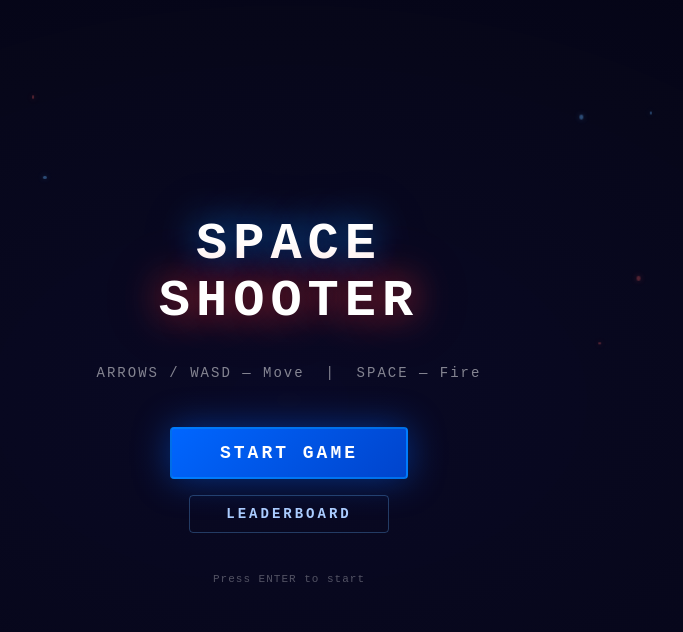
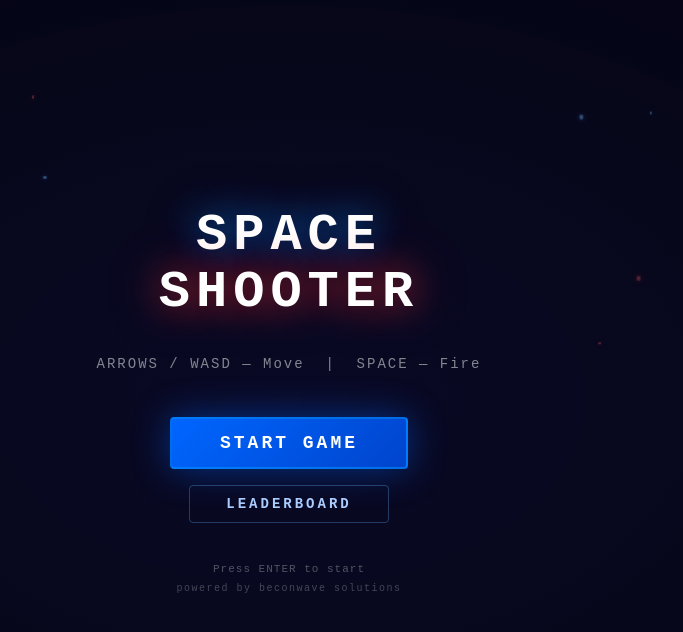
Before and after one commit to 2021BTech/space_shooter, a React (Vite) app: page / in a window 1280 px wide. Shown: the top 632 px of the page, without its empty margins (351-1034 px from the left). Built offline with nearby package versions, Linux system fonts and the light colour scheme; no server answers.

Commit message:
Update: fixed leader score board and updated table

```diff
--- a/src/components/GameOverScreen.tsx
+++ b/src/components/GameOverScreen.tsx
@@ -1,4 +1,4 @@
-import { useEffect, useState } from 'react';
+import { useState } from 'react';
 import { submitScore } from '../services/leaderboardService';
 
 const STORAGE_KEY = 'space-shooter-player-name';
@@ -15,15 +15,6 @@ export function GameOverScreen({ score, level, onRestart }: GameOverScreenProps)
   const [submitting, setSubmitting] = useState(false);
   const [submitError, setSubmitError] = useState(false);
   const [lowerScoreMsg, setLowerScoreMsg] = useState('');
-
-  useEffect(() => {
-    return () => {
-      const current = localStorage.getItem(STORAGE_KEY);
-      if (current) {
-        setPlayerName(current);
-      }
-    };
-  }, []);
 
   async function handleSubmit() {
     const name = playerName.trim();
@@ -168,8 +159,16 @@ export function GameOverScreen({ score, level, onRestart }: GameOverScreenProps)
             {submitting ? 'SUBMITTING...' : 'SUBMIT SCORE'}
           </button>
           {submitError && (
-            <div style={{ fontSize: 11, color: '#ff6666', opacity: 0.7 }}>
-              Failed to submit. Try again.
+            <div style={{
+              fontSize: 13,
+              color: '#ff6666',
+              background: 'rgba(255,50,50,0.1)',
+              border: '1px solid rgba(255,50,50,0.3)',
+              borderRadius: 4,
+              padding: '8px 16px',
+              opacity: 1,
+            }}>
+              Failed to submit — check leaderboard table RLS policies
             </div>
           )}
           {lowerScoreMsg && (
--- a/src/components/StartScreen.tsx
+++ b/src/components/StartScreen.tsx
@@ -185,6 +185,18 @@ export function StartScreen({ onStart }: StartScreenProps) {
       >
         Press ENTER to start
       </div>
+
+      <div
+        style={{
+          marginTop: 8,
+          fontSize: 10,
+          opacity: 0.25,
+          letterSpacing: 1.5,
+          position: "relative",
+        }}
+      >
+        powered by beconwave solutions
+      </div>
     </div>
   );
 }
--- a/src/services/leaderboardService.ts
+++ b/src/services/leaderboardService.ts
@@ -47,13 +47,14 @@ export async function submitScore(name: string, score: number, level: number): P
         return { submitted: false, reason: 'lower_score', bestScore: existing.score };
       }
 
-      const { error } = await supabase
+      const { data: updated, error } = await supabase
         .from('leaderboard')
         .update({ score, level })
-        .eq('name', name);
+        .eq('name', name)
+        .select();
 
-      if (error) {
-        console.error('Error updating score:', error);
+      if (error || !updated || updated.length === 0) {
+        console.error('Error updating score:', error || 'No rows matched for update');
         return { submitted: false, reason: 'error' };
       }
 
```
